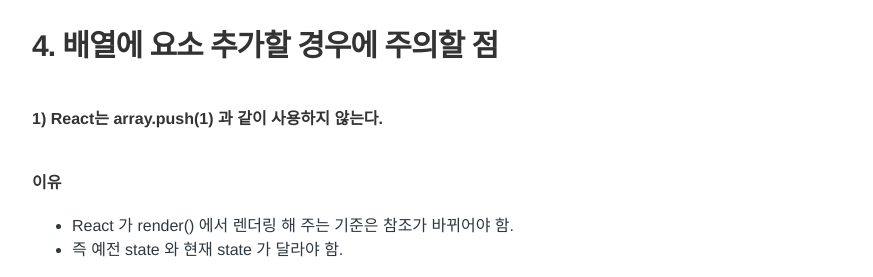
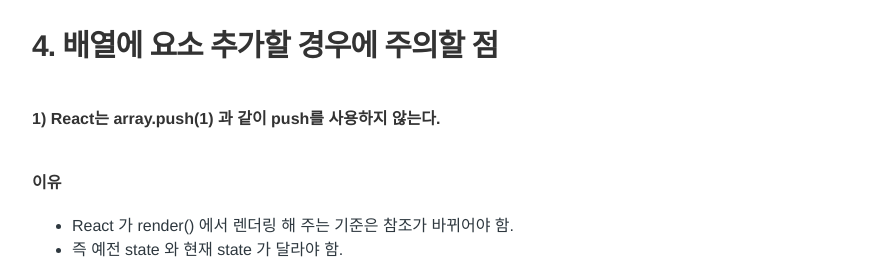
Before and after one commit to Pie001/pie001.github.io, a Jekyll site: the page built from _posts/2020-11-19-0075.md, in a window 1280 px wide and 900 px high, scrolled down 3576 px. Shown: the part 150-427 px from the top of the window, without its empty margins (203-1076 px from the left). Built offline with Jekyll 4.4.1, drawn with Linux system fonts in a browser that asks for light colours; comment, search, counter and statistics services are not loaded.

Commit message:
Update 2020-11-19-0075.md

```diff
--- a/_posts/2020-11-19-0075.md
+++ b/_posts/2020-11-19-0075.md
@@ -159,7 +159,7 @@
 - React 는 초창기부터 지금까지 문법 변화가 있어서 기존 React 코드를 이해하기 위해서는 이런 문법사용이 있다는 것도 알아 두어야 함.
 
 # 4. 배열에 요소 추가할 경우에 주의할 점
-#### 1) React는 array.push(1) 과 같이 사용하지 않는다.
+#### 1) React는 array.push(1) 과 같이 push를 사용하지 않는다.
 #### 이유
 - React 가 render() 에서 렌더링 해 주는 기준은 참조가 바뀌어야 함.
 - 즉 예전 state 와 현재 state 가 달라야 함.
```
